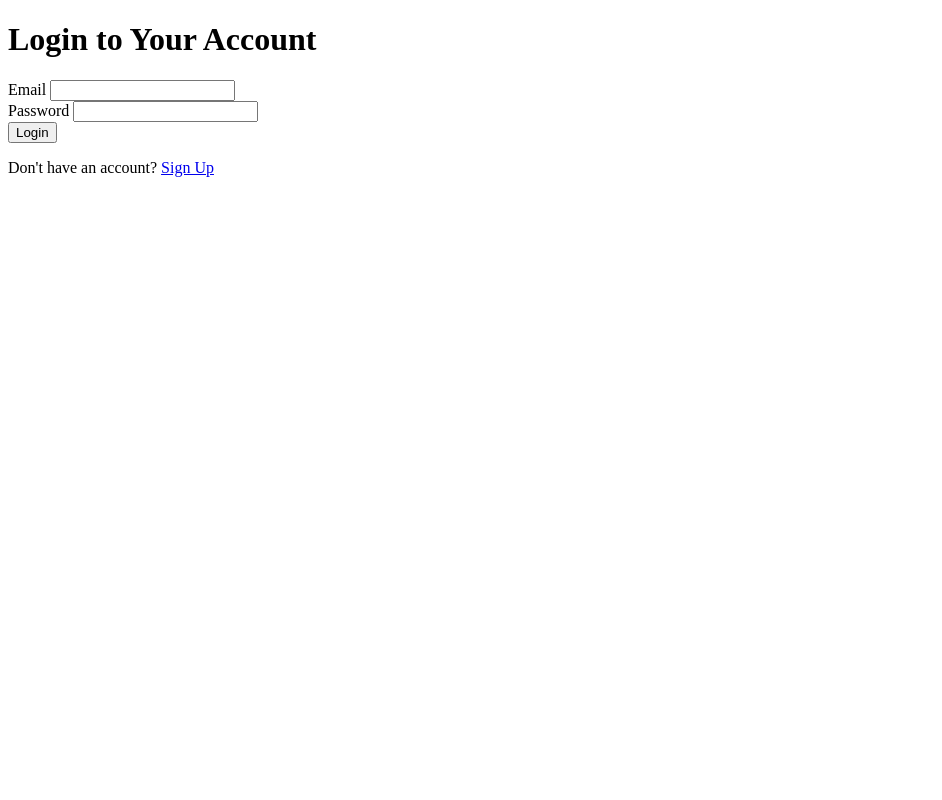
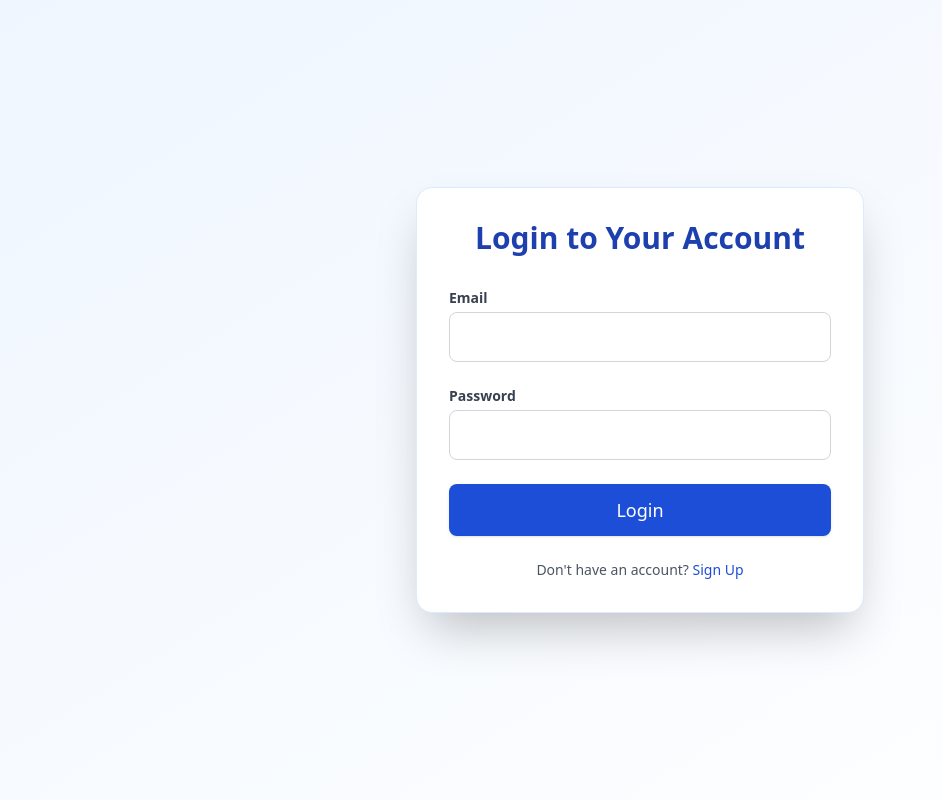
Before and after one commit to bakshivaishvik/medico, a Flask app: page /login in a window 1280 px wide. Shown: the whole page, without its empty margins (0-942 px from the left). Run offline with Flask 3, Linux system fonts and the light colour scheme; some libraries are stand-ins or nearby versions.

Commit message:
added beautification

```diff
--- a/templates/dashboard.html
+++ b/templates/dashboard.html
@@ -4,7 +4,7 @@
     <meta charset="UTF-8">
     <meta name="viewport" content="width=device-width, initial-scale=1.0">
     <title>Dashboard - Medical Records</title>
-    <link href="/static/css/output.css" rel="stylesheet">
+  <script src="https://cdn.tailwindcss.com"></script>
     <script src="https://www.gstatic.com/firebasejs/9.6.10/firebase-app-compat.js"></script>
     <script src="https://www.gstatic.com/firebasejs/9.6.10/firebase-auth-compat.js"></script>
     <script src="/static/js/auth.js" defer></script>
--- a/templates/index.html
+++ b/templates/index.html
@@ -4,7 +4,8 @@
     <meta charset="UTF-8">
     <meta name="viewport" content="width=device-width, initial-scale=1.0">
     <title>Medical Records QR System</title>
-    <link href="/static/css/output.css" rel="stylesheet">
+      <script src="https://cdn.tailwindcss.com"></script>
+
 </head>
 <body class="bg-gray-100 min-h-screen flex items-center justify-center">
     <div class="max-w-md w-full bg-white p-8 rounded-lg shadow-lg">
--- a/templates/login.html
+++ b/templates/login.html
@@ -1,41 +1,51 @@
 <!DOCTYPE html>
 <html lang="en">
 <head>
-    <meta charset="UTF-8">
-    <meta name="viewport" content="width=device-width, initial-scale=1.0">
+  <meta charset="UTF-8" />
+  <meta name="viewport" content="width=device-width, initial-scale=1.0"/>
   <title>Login - Medical Records</title>
-    <link href="/static/css/output.css" rel="stylesheet">
+
+  <script src="https://cdn.tailwindcss.com"></script>
   <script src="https://www.gstatic.com/firebasejs/9.6.10/firebase-app-compat.js"></script>
   <script src="https://www.gstatic.com/firebasejs/9.6.10/firebase-auth-compat.js"></script>
   <script src="/static/js/auth.js" defer></script>
 </head>
-<body class="bg-gray-100 min-h-screen flex items-center justify-center">
-    <div class="max-w-md w-full bg-white p-8 rounded-lg shadow-lg">
-        <h1 class="text-2xl font-bold text-center mb-6">Login to Your Account</h1>
+<body class="bg-gradient-to-br from-blue-50 to-white min-h-screen flex items-center justify-center font-sans text-gray-800">
 
-        <form id="loginForm" class="space-y-4">
+  <div class="w-full max-w-md bg-white p-8 rounded-2xl shadow-2xl border border-blue-100">
+    <!-- Title -->
+    <h1 class="text-3xl font-bold text-blue-800 text-center mb-8">Login to Your Account</h1>
+
+    <!-- Login Form -->
+    <form id="loginForm" class="space-y-6">
+
+      <!-- Email -->
       <div>
-                <label class="block text-sm font-medium mb-1">Email</label>
+        <label for="email" class="block text-sm font-semibold text-gray-700 mb-1">Email</label>
         <input type="email" id="email" required
-                       class="w-full p-3 border rounded-lg">
+               class="w-full px-4 py-3 border border-gray-300 rounded-lg focus:ring-2 focus:ring-blue-300 focus:outline-none transition duration-150" />
       </div>
 
+      <!-- Password -->
       <div>
-                <label class="block text-sm font-medium mb-1">Password</label>
+        <label for="password" class="block text-sm font-semibold text-gray-700 mb-1">Password</label>
         <input type="password" id="password" required
-                       class="w-full p-3 border rounded-lg">
+               class="w-full px-4 py-3 border border-gray-300 rounded-lg focus:ring-2 focus:ring-blue-300 focus:outline-none transition duration-150" />
       </div>
 
+      <!-- Submit -->
       <button type="submit"
-                    class="w-full bg-blue-700 text-white py-3 rounded-lg font-medium hover:bg-blue-800 transition">
+              class="w-full bg-blue-700 hover:bg-blue-800 text-white py-3 rounded-lg font-medium text-lg transition duration-200 shadow">
         Login
       </button>
 
-            <div id="errorMessage" class="text-red-500 text-center hidden mt-4 p-2 bg-red-50 rounded"></div>
+      <!-- Error Message -->
+      <div id="errorMessage" class="text-red-600 text-center hidden mt-4 p-3 bg-red-100 border border-red-200 rounded-lg text-sm"></div>
     </form>
 
-        <div class="mt-6 text-center">
-            <p class="text-gray-600">Don't have an account?
+    <!-- Footer -->
+    <div class="mt-6 text-center text-sm text-gray-600">
+      <p>Don't have an account?
         <a href="/register" class="text-blue-700 font-medium hover:underline">Sign Up</a>
       </p>
     </div>
--- a/templates/profile-form.html
+++ b/templates/profile-form.html
@@ -4,7 +4,7 @@
     <meta charset="UTF-8">
     <meta name="viewport" content="width=device-width, initial-scale=1.0">
     <title>Medical Profile</title>
-    <link href="/static/css/output.css" rel="stylesheet">
+  <script src="https://cdn.tailwindcss.com"></script>
     <script src="https://www.gstatic.com/firebasejs/9.6.10/firebase-app-compat.js"></script>
     <script src="https://www.gstatic.com/firebasejs/9.6.10/firebase-auth-compat.js"></script>
     <script src="/static/js/auth.js" defer></script>
--- a/templates/public-profile.html
+++ b/templates/public-profile.html
@@ -4,7 +4,7 @@
     <meta charset="UTF-8">
     <meta name="viewport" content="width=device-width, initial-scale=1.0">
     <title>Medical Profile</title>
-    <link href="/static/css/output.css" rel="stylesheet">
+  <script src="https://cdn.tailwindcss.com"></script>
     <script src="/static/js/public.js" defer></script>
 </head>
 <body class="bg-gray-100 min-h-screen">
--- a/templates/register.html
+++ b/templates/register.html
@@ -4,7 +4,7 @@
     <meta charset="UTF-8">
     <meta name="viewport" content="width=device-width, initial-scale=1.0">
     <title>Register - Medical Records</title>
-    <link href="/static/css/output.css" rel="stylesheet">
+  <script src="https://cdn.tailwindcss.com"></script>
     <script src="https://www.gstatic.com/firebasejs/9.6.10/firebase-app-compat.js"></script>
     <script src="https://www.gstatic.com/firebasejs/9.6.10/firebase-auth-compat.js"></script>
     <script src="/static/js/auth.js" defer></script>
```
Also changed, not shown: test.html (added, +15 -0 lines). Lines whose indentation alone changed are shown as unchanged.
